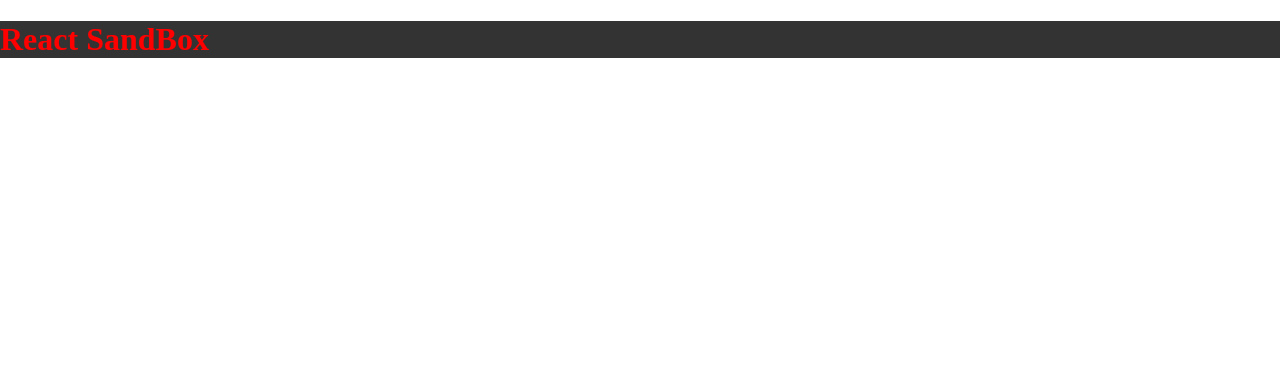
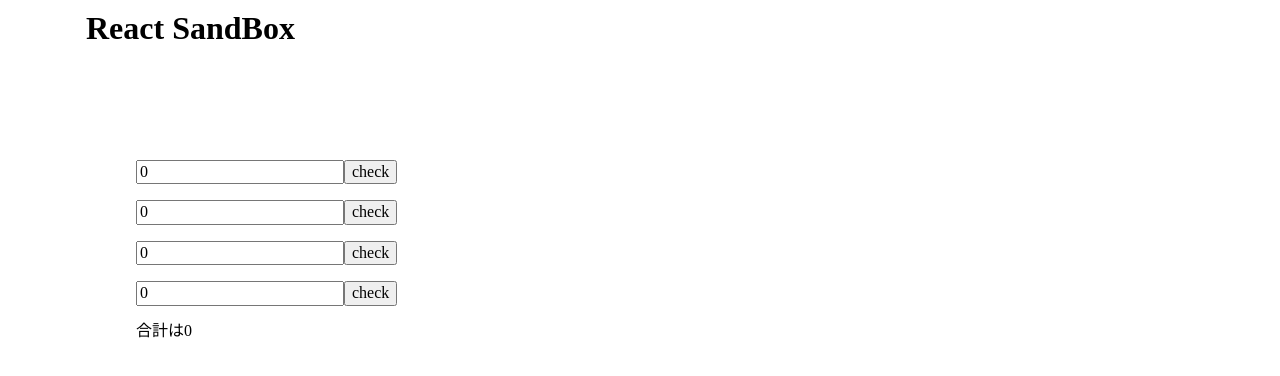
Before and after one commit to ryokatsuse/react-sandbox, a React (Create React App) app: page / in a window 1280 px wide. Shown: the top 376 px of the page. Built offline with nearby package versions, Linux system fonts and the light colour scheme.

Commit message:
feat:useState版

```diff
--- a/src/components/Header/Header.tsx
+++ b/src/components/Header/Header.tsx
@@ -2,14 +2,21 @@ import React, { VFC } from 'react';
 import { css } from '@emotion/css'
 
 const StyledHeader = css({
-  color: 'red',
-  background: '#333'
+  maxWidth: 'calc(980px + 10%)',
+  padding: '10px',
+  margin: '0 auto',
+  height: '80px',
+})
+
+const StyledHeaderH1heading = css({
+  margin: '0',
+  padding: '0'
 })
 
 export const Header: VFC = () => {
   return (
     <header className={StyledHeader}>
-      <h1>React SandBox</h1>
+      <h1 className={StyledHeaderH1heading}>React SandBox</h1>
     </header>
   )
 }
--- /dev/null
+++ b/src/components/form/InputNumber.tsx
@@ -0,0 +1,26 @@
+import React, { memo, VFC } from 'react';
+
+type Props = {
+  value: string
+  onChange: (value: string) => void
+  onCheck: () => void
+}
+
+export const InputNumber: VFC<Props> = memo(
+  props => {
+    const { value, onChange, onCheck} = props
+
+    return (
+      <p>
+        <input
+          type="number"
+          value={value}
+          onChange={e => onChange(e.currentTarget.value)}
+        />
+        <button onClick={onCheck}>check</button>
+      </p>
+    )
+  }
+)
+
+InputNumber.displayName = 'InputNumber'
--- /dev/null
+++ b/src/components/sampleReducer/sampleReducer.tsx
@@ -0,0 +1,42 @@
+import React, { useState, VFC } from 'react';
+import { InputNumber } from '../form/InputNumber';
+import { sum } from '../../utills/utilles';
+import { css } from '@emotion/css'
+
+const StyledSampleReducer = css({
+  margin: '50px'
+})
+
+export const SampleReducer: VFC = () => {
+  const [values, setValues] = useState(['0', '0', '0', '0'])
+  const [message, setMessage] = useState('')
+  console.log(values)
+  return (
+    <div className={StyledSampleReducer}>
+      {values.map((value, i) => {
+        return (
+          <InputNumber
+            key={i}
+            value={value}
+            onChange={v =>
+              setValues(current => {
+                const result = [...current]
+                result[i] = v
+                return result
+              })
+            }
+            onCheck={() => {
+              const total = sum(values)
+              const ratio = Number(value) / total
+              setMessage(
+                `${value}は${total}の${(ratio * 100).toFixed(1)}%です`
+              )
+            }}
+          />
+        )
+      })}
+      <p>合計は{sum(values)}</p>
+      <p>{message}</p>
+    </div>
+  )
+}
--- a/src/layouts/Layout.tsx
+++ b/src/layouts/Layout.tsx
@@ -1,12 +1,19 @@
 import React, { VFC } from 'react';
 import { Header } from "../components/Header/Header"
 import { Home } from "../pages/Home";
+import { css } from '@emotion/css'
+
+const StyledLayout = css({
+  maxWidth: 'calc(980px + 10%)',
+  padding: '10px',
+  margin: '0 auto',
+})
 
 export const Layout: VFC = () => {
   return (
     <>
       <Header />
-      <main>
+      <main className={StyledLayout}>
         <Home />
       </main>
     </>
--- a/src/pages/Home.tsx
+++ b/src/pages/Home.tsx
@@ -1,8 +1,10 @@
 import React, { VFC } from 'react';
+import { SampleReducer } from '../components/sampleReducer/sampleReducer';
 
 export const Home: VFC = () => {
   return (
     <>
+      <SampleReducer />
     </>
   )
 }
--- /dev/null
+++ b/src/utills/utilles.ts
@@ -0,0 +1,2 @@
+export const sum = (arr: string[]) =>
+  arr.reduce((acc, cur) => acc + (Number(cur) || 0), 0);
```
